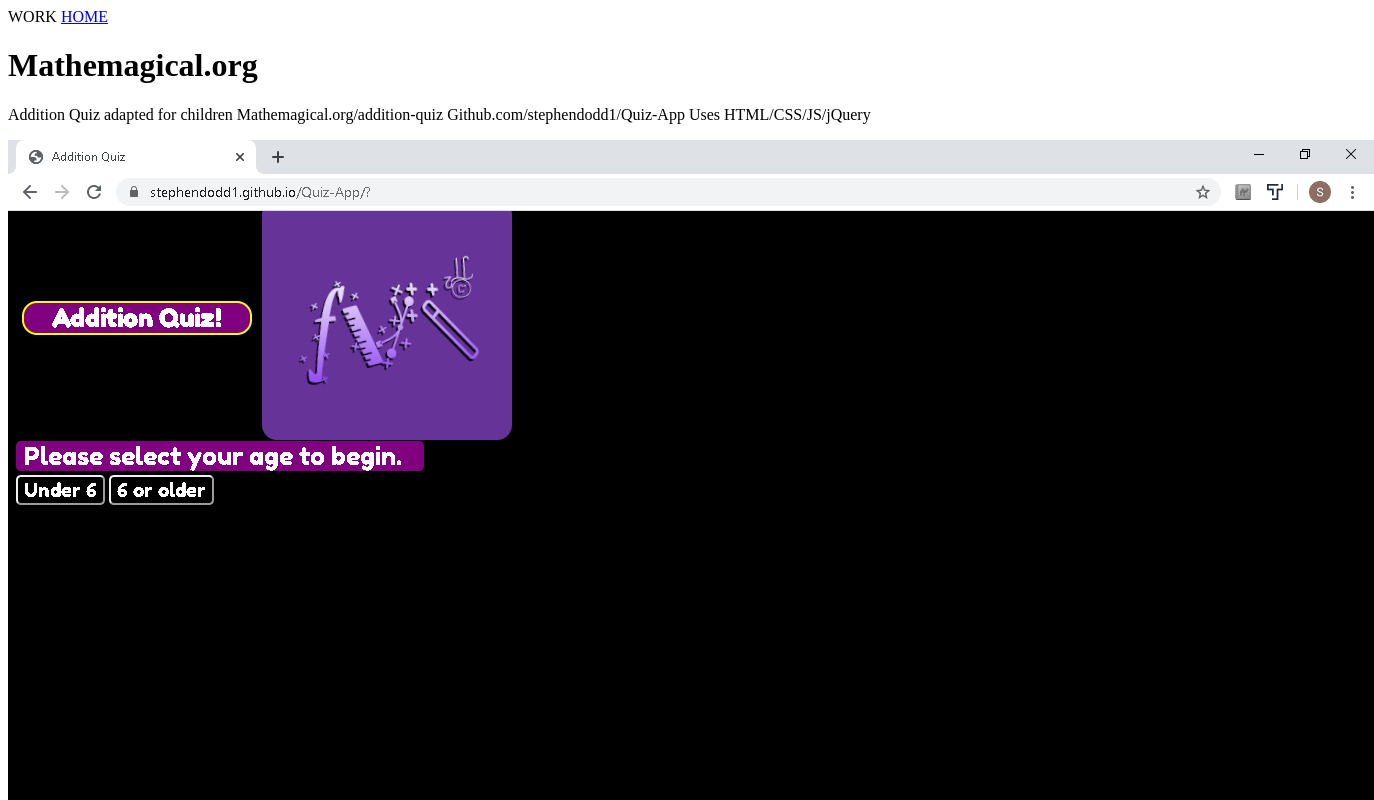
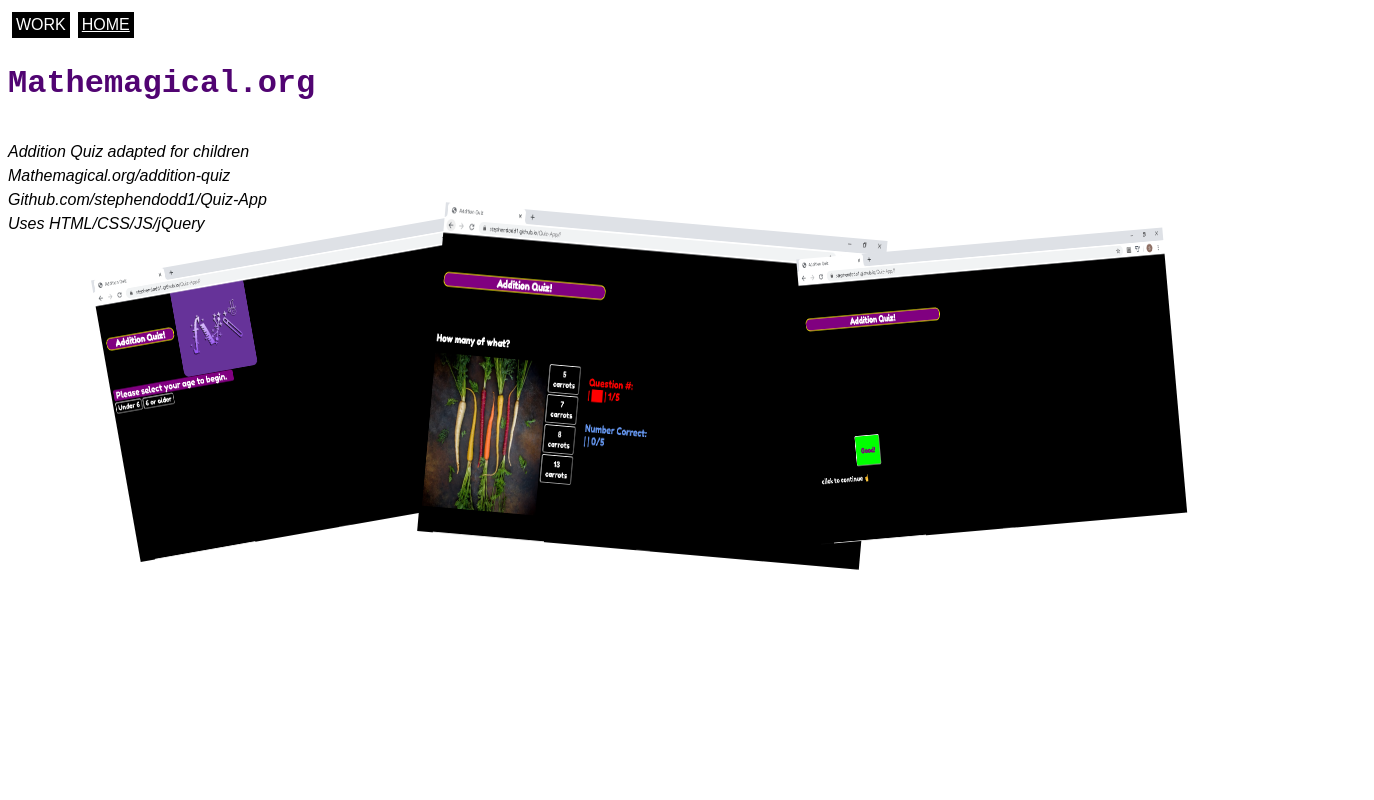
Before and after one commit to StephenDodd1/Portfolio, a plain HTML site: page work/index.html in a window 1280 px wide. Shown: the top 800 px of the page, 1374 px wide, since content can reach past the window. Drawn offline with Linux system fonts and the light colour scheme.

Commit message:
completed first edit of work page

```diff
--- a/work/grey-box.css
+++ b/work/grey-box.css
@@ -0,0 +1,133 @@
+body {
+    display: flex;
+    flex-direction: column;
+    font-family: Arial, Helvetica, sans-serif;
+}
+
+nav {
+    display: flex;
+    flex-direction: row;
+}
+
+nav > a {
+    background-color: black;
+    margin: 4px;
+    padding: 4px;
+    color: white;
+    font-size: 16px;
+    font-family: Arial, Helvetica, sans-serif
+}
+
+header > h1 > a {
+    font-family: 'Courier New', Courier, monospace;
+    text-decoration: none;
+    color: rgb(81, 4, 114);
+}
+
+p {
+    line-height: 24px;
+    font-style: italic;
+}
+
+#screenshots-example-1 {
+    display: flex;
+    flex-direction: column;
+    margin-top: 15px;
+}
+
+#screenshots-example-1 :nth-child(1) {
+    transform: rotate(350deg);
+}
+
+#screenshots-example-1 :nth-child(2) {
+    transform: rotate(5deg);
+}
+
+#screenshots-example-1 :nth-child(3) {
+    transform: rotate(355deg);
+}
+
+img {
+    width: 300px;
+    height: 200px;
+}
+
+@media screen and (min-width: 700px) {
+    #screenshots-example-1 {
+        display: flex;
+        flex-direction: row;
+        margin-top: 25px;
+        margin-left: 60px;
+        transform: scale(1.1,1.1)
+    }
+
+    #screenshots-example-1 :nth-child(2) {
+        margin-top: -15px;
+        margin-left:-25px;
+    }
+
+    #screenshots-example-1 :nth-child(3) {
+        margin-left: -450px;
+        margin-top: 175px;
+    }
+}
+
+@media screen and (min-width: 1000px) {
+    #screenshots-example-1 {
+        display: flex;
+        flex-direction: row;
+        margin-top: 45px;
+        flex-basis: inherit;
+        flex-grow: .1;
+        margin-left: 120px;
+    }
+
+    #screenshots-example-1 :nth-child(1) {
+        transform: rotate(350deg) scaleY(1.2);
+    }
+
+    #screenshots-example-1 :nth-child(2) {
+        margin-top: 0px;
+        margin-left: -80px;
+        flex-basis: inherit;
+        flex-grow: .1;
+        transform: rotate(5deg) scaleY(1.2);
+    }
+
+    #screenshots-example-1 :nth-child(3) {
+        margin-left: -60px;
+        margin-top: 0px;
+        flex-basis: inherit;
+        flex-grow: .1;
+        transform: rotate(355deg) scaleY(1.2);
+    }
+}
+
+@media screen and (min-width: 1200px) {
+    #screenshots-example-1 {
+        display: flex;
+        flex-direction: row;
+        margin-top: 50px;
+        margin-left: 160px;
+    }
+
+    #screenshots-example-1 :nth-child(1) {
+        flex-basis: inherit;
+        flex-grow: .2;
+        transform: rotate(350deg) scaleY(1.3);
+    }
+
+    #screenshots-example-1 :nth-child(2) {
+        margin-top: 0px;
+        margin-left: -80px;
+        flex-basis: inherit;
+        flex-grow: .3;
+        transform: rotate(5deg) scaleY(1.5);
+    }
+
+    #screenshots-example-1 :nth-child(3) {
+        margin-left: -60px;
+        margin-top: 0px;
+        transform: rotate(355deg) scaleY(1.3);
+    }
+}
--- a/work/index.html
+++ b/work/index.html
@@ -19,23 +19,23 @@
             </a>
         </nav>
         <h1>
-            Mathemagical.org
+            <a href='http://mathemagical.org'>Mathemagical.org</a>
         </h1>
     </header>
     <main>
         <p>
-            Addition Quiz adapted for children
-            Mathemagical.org/addition-quiz
-            Github.com/stephendodd1/Quiz-App
-            Uses HTML/CSS/JS/jQuery
+            Addition Quiz adapted for children<br>
+            Mathemagical.org/addition-quiz<br>
+            Github.com/stephendodd1/Quiz-App<br>
+            Uses HTML/CSS/JS/jQuery<br>
         </p>
         <a href='http://mathemagical.org/addition-quiz'>
         <div id='screenshots-example-1'>
             <img src='../Portfolio-Images/Quiz-App-Start.PNG' alt='Addition Quiz Start Screen'>
             <img src='../Portfolio-Images/Quiz-App-Q1.PNG' alt='Addition Quiz First Question'>
             <img src='../Portfolio-Images/Quiz-App-Feedback.PNG' alt='Addition Quiz Feedback Screen'>
-        </a>
         </div>
+    </a>
     </main>
 </body>
 </html>
```
